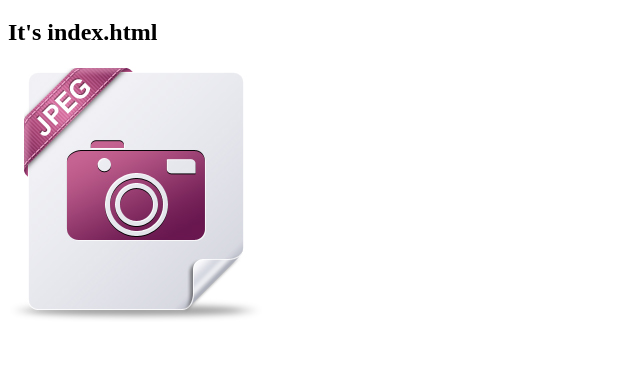
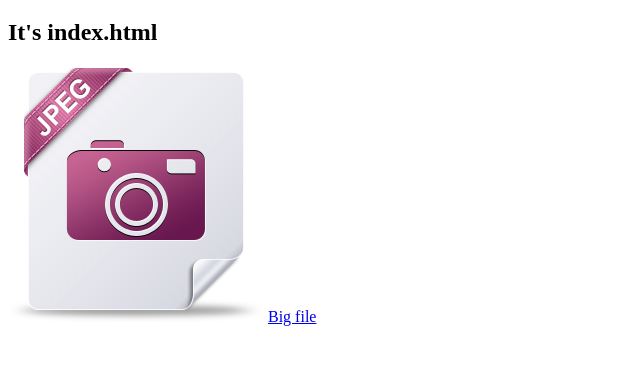
Before and after one commit to VitalyNikonorov/Java-Simple-Server, a plain HTML site: page www/index.html in a window 1280 px wide. Shown: the part 61-426 px from the top of the page, without its empty margins (0-640 px from the left). Drawn offline with Linux system fonts and the light colour scheme.

Commit message:
work transferring large files

```diff
--- a/www/index.html
+++ b/www/index.html
@@ -5,5 +5,6 @@
 		<h1>Hello browser!</h1>
 		<h2>It's index.html</h2>
 		<img src="/jpeg-icon.jpg">
+		<a href="/111.zip">Big file</a>
 	</body>
 </html>
```
Also changed, not shown: 2 other files.
